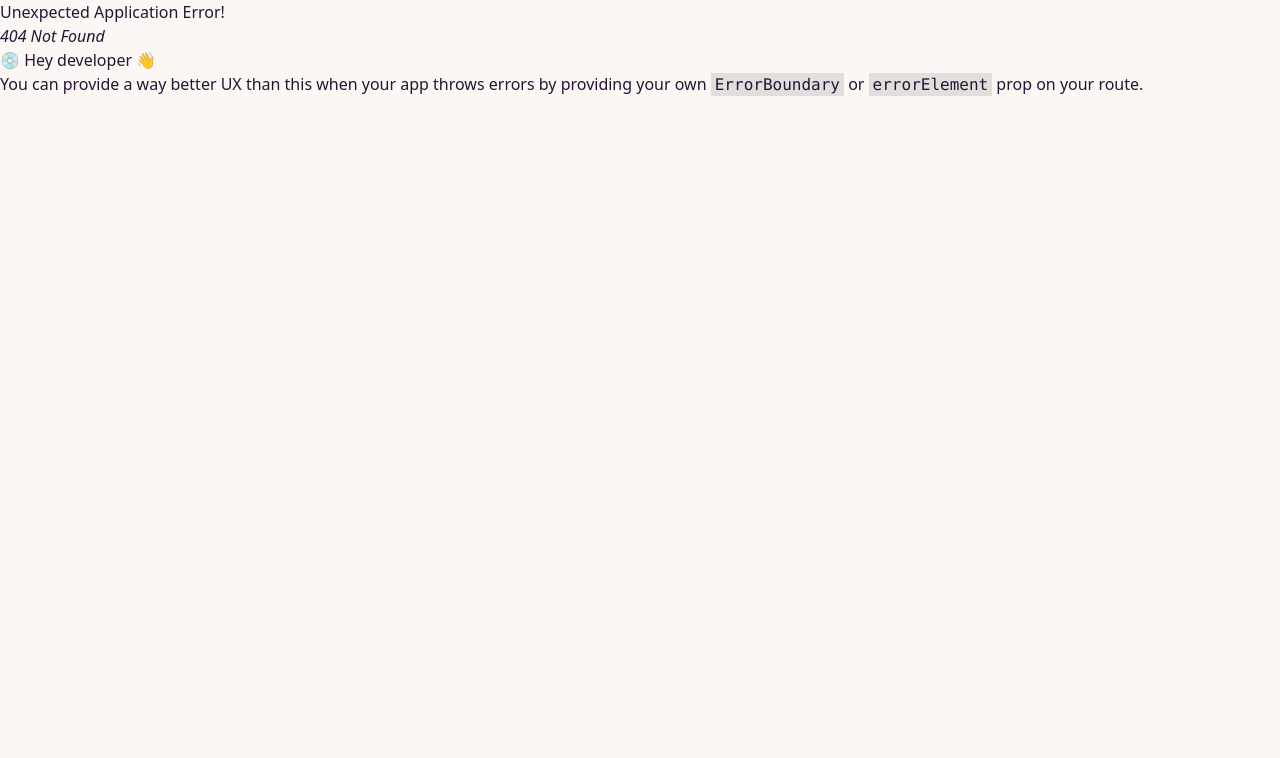
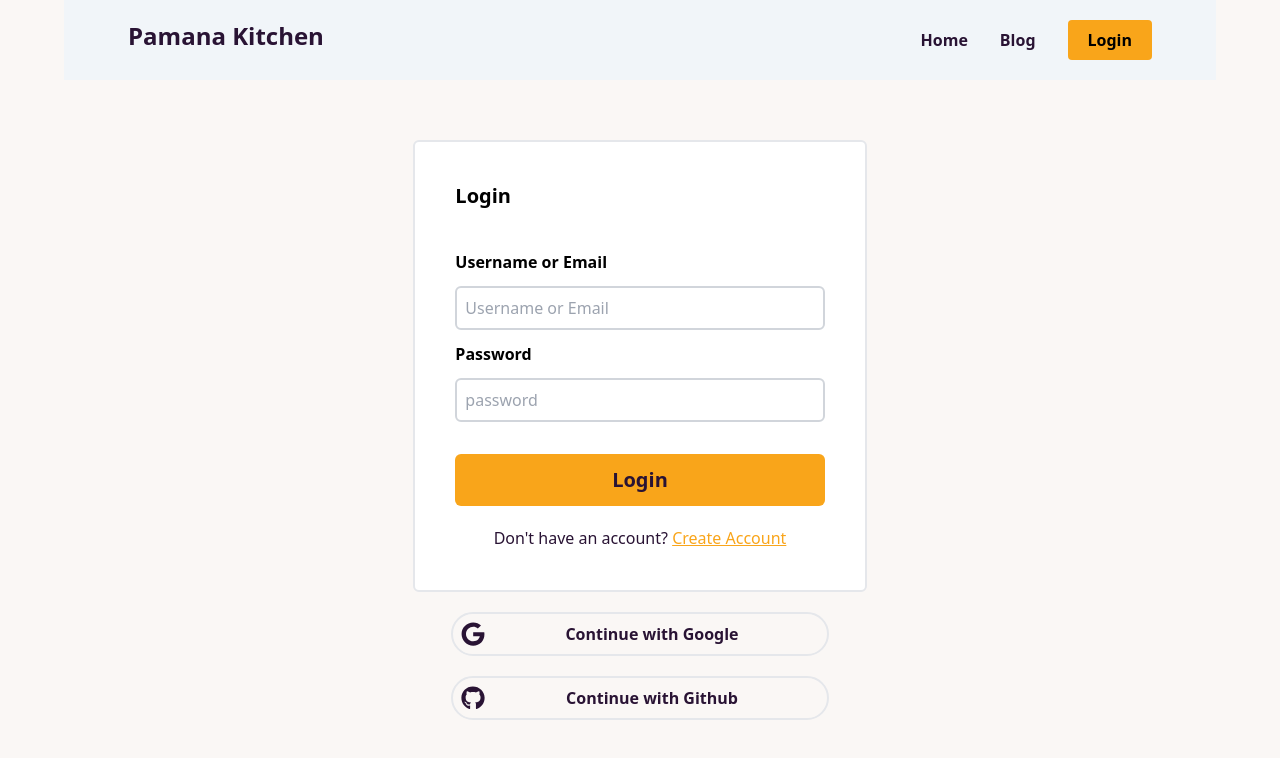
Before and after one commit to Abdullah-5603/Pamana-Kitchen-react, a React (Vite) app: page /login in a window 1280 px wide. Before the commit this address had no page. Shown: the top 758 px of the page. Built offline with nearby package versions, Linux system fonts and the light colour scheme.

Commit message:
login and register page added

```diff
--- a/package.json
+++ b/package.json
@@ -17,6 +17,7 @@
     "match-sorter": "^6.3.1",
     "react": "^18.2.0",
     "react-dom": "^18.2.0",
+    "react-icons": "^4.8.0",
     "react-router-dom": "^6.11.0",
     "react-toastify": "^9.1.2",
     "sort-by": "^1.2.0"
--- /dev/null
+++ b/src/Components/Pages/Login/Login.jsx
@@ -0,0 +1,34 @@
+import React from 'react';
+import { Link } from 'react-router-dom';
+import { FaGoogle, FaGithub } from 'react-icons/fa';
+
+const Login = () => {
+    return (
+        <div className='mx-auto p-10 w-5/12 '>
+            <form className='p-10 bg-white rounded-md border-2'>
+                <p className='text-xl font-bold text-black mb-7'>Login</p>
+                <div className="flex flex-col">
+                    <label className=" text-black font-semibold py-3" htmlFor="email">Username or Email</label>
+                    <input className="outline-none border-2 border-gray-300 rounded-md p-2 focus:border-gray-500" type="email" name="email" required placeholder='Username or Email' />
+                </div>
+                <div className="flex flex-col">
+                    <label className=" text-black font-semibold py-3" htmlFor="email">Password</label>
+                    <input className="outline-none border-2 border-gray-300 rounded-md p-2 focus:border-gray-500" type="password" name="password" required placeholder='password' />
+                </div>
+                <p className='text-red-700 mt-3'></p>
+                <button className='bg-btn-color w-full py-3 text-xl rounded-md my-5 font-bold'>Login</button>
+                <p className='text-center'>Don't have an account? <Link to='/register'><span className='text-btn-color underline'>Create Account</span></Link></p>
+            </form>
+            <div className='flex w-10/12 border-2 rounded-3xl mx-auto p-2 my-5 justify-between items-center hover:bg-gray-200 cursor-pointer'>
+                <FaGoogle className='h-6 w-6' />
+                <p className='font-semibold mx-auto'>Continue with Google</p>
+            </div>
+            <div className='flex w-10/12 border-2 rounded-3xl mx-auto p-2 my-5 justify-between items-center  hover:bg-gray-200 cursor-pointer'>
+                <FaGithub className='h-6 w-6' />
+                <p className='font-semibold mx-auto'>Continue with Github</p>
+            </div>
+        </div>
+    );
+};
+
+export default Login;
--- /dev/null
+++ b/src/Components/Pages/Register/Register.jsx
@@ -0,0 +1,33 @@
+import React from 'react';
+import { Link } from 'react-router-dom';
+
+const Register = () => {
+    return (
+        <div className='mx-auto p-10 w-5/12 '>
+        <form className='p-10 bg-white rounded-md border-2'>
+            <p className='text-xl font-bold text-black mb-7'>Register</p>
+            <div className="flex flex-col">
+                <label className=" text-black font-semibold py-3" htmlFor="email">Name</label>
+                <input className="outline-none border-2 border-gray-300 rounded-md p-2 focus:border-gray-500" type="text" name="name" placeholder='name' />
+            </div>
+            <div className="flex flex-col">
+                <label className=" text-black font-semibold py-3" htmlFor="email">Photo URL</label>
+                <input className="outline-none border-2 border-gray-300 rounded-md p-2 focus:border-gray-500" type="text" name="photoUrl" placeholder='Photo url' />
+            </div>
+            <div className="flex flex-col">
+                <label className=" text-black font-semibold py-3" htmlFor="email"> Email</label>
+                <input className="outline-none border-2 border-gray-300 rounded-md p-2 focus:border-gray-500" type="email" name="email" required placeholder='Email' />
+            </div>
+            <div className="flex flex-col">
+                <label className=" text-black font-semibold py-3" htmlFor="email">Password</label>
+                <input className="outline-none border-2 border-gray-300 rounded-md p-2 focus:border-gray-500" type="password" name="password" required placeholder='password' />
+            </div>
+            <p className='text-red-700 mt-3'></p>
+            <button className='bg-btn-color w-full py-3 text-xl rounded-md my-5 font-bold'>Login</button>
+            <p className='text-center'>Already have an account? <Link to='/login'><span className='text-btn-color underline'>Login</span></Link></p>
+        </form>
+    </div>
+    );
+};
+
+export default Register;
--- /dev/null
+++ b/src/Components/Pages/Shared/Footer/Footer.jsx
@@ -0,0 +1,11 @@
+import React from 'react';
+
+const Footer = () => {
+    return (
+        <div>
+
+        </div>
+    );
+};
+
+export default Footer;
--- a/src/Components/Pages/Shared/Header/Header.jsx
+++ b/src/Components/Pages/Shared/Header/Header.jsx
@@ -1,6 +1,6 @@
 import React from 'react';
 import { Link, useLocation } from 'react-router-dom';
-import Baner from '../../Baner/Baner';
+import Baner from '../../Home/Baner/Baner';
 
 const Header = () => {
     const location = useLocation()
```
Also changed, not shown: src/Components/Pages/ChefRecipe/ChefRecipe/ChefRecipe.jsx (renamed from src/Components/Pages/ChefRecipe/ChefRecipe.jsx, +0 -14 lines), src/Components/Routes/Routes.jsx (+12 -2 lines), src/Components/Pages/ChefRecipe/Recipe/Recipe.jsx (renamed from src/Components/Pages/Recipe/Recipe.jsx), src/Components/Pages/Home/Baner/Baner.jsx (renamed from src/Components/Pages/Baner/Baner.jsx), src/Components/Pages/Home/Chef/Chef.jsx (renamed from src/Components/Pages/Chef/Chef.jsx), src/Components/Pages/Home/ChefCard/ChefCard.jsx (renamed from src/Components/Pages/ChefCard/ChefCard.jsx), src/Components/Pages/Home/Home/Home.jsx (renamed from src/Components/Pages/Home/Home.jsx), 1 other file (tests, documents, lock files or other folders).
